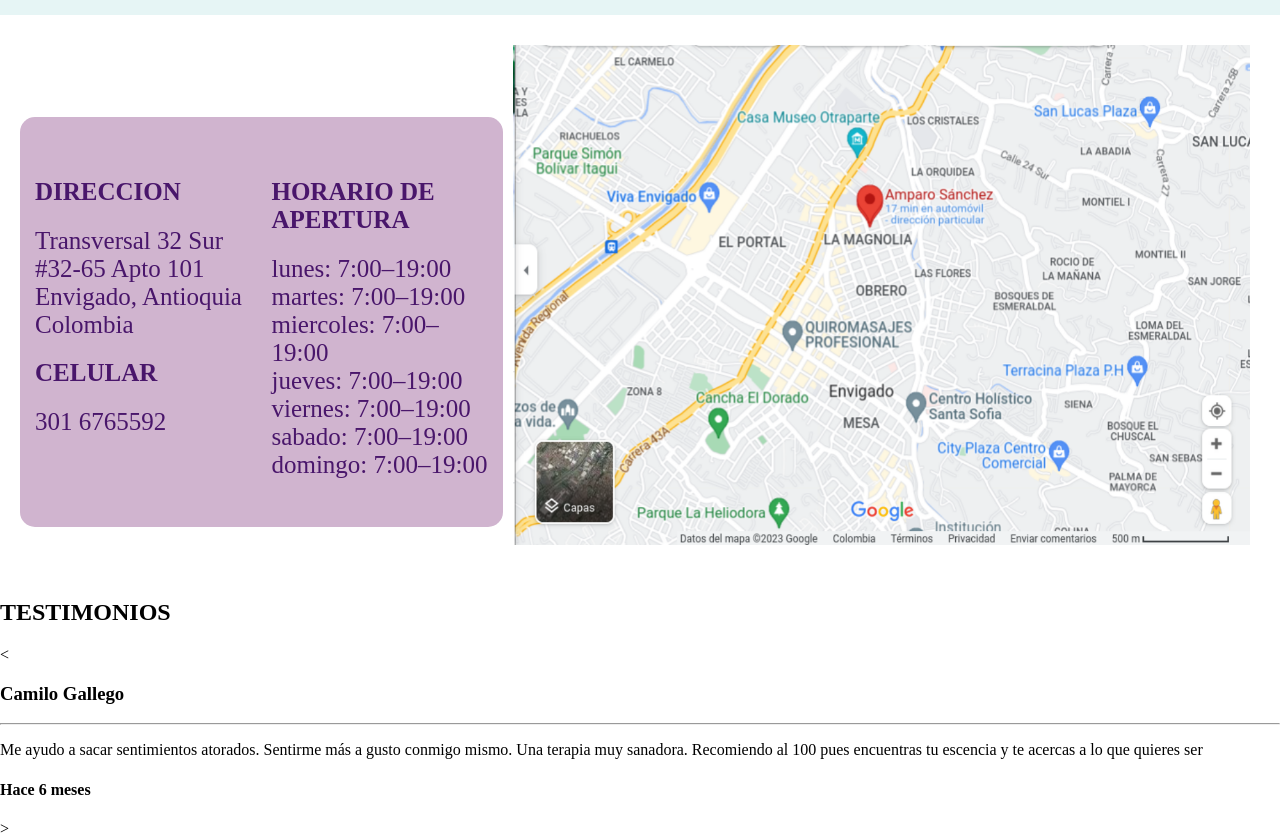
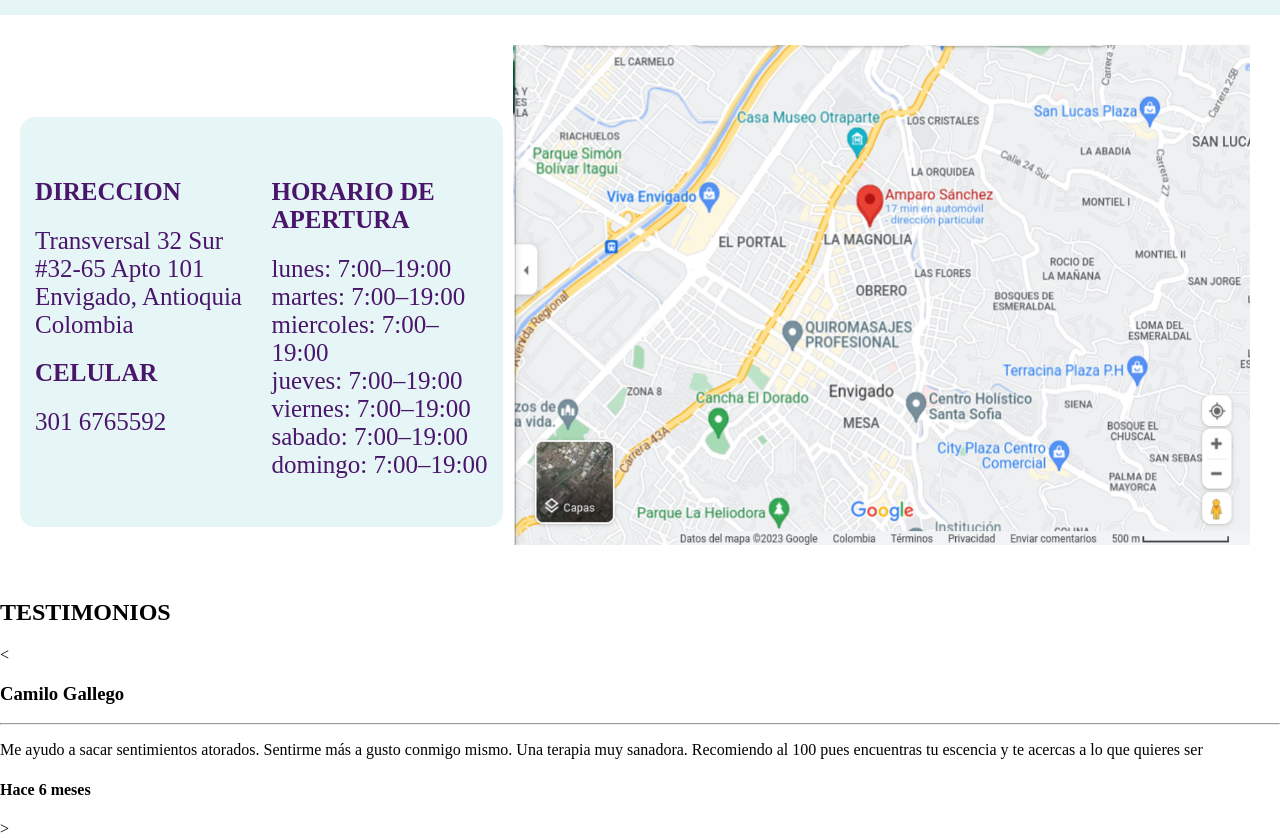
Before and after one commit to danielcarz/vercel5, a React (Vite) app: page / in a window 1280 px wide. Shown: the part 1775-2613 px from the top of the page. Built offline with nearby package versions, Linux system fonts and the light colour scheme.

Commit message:
SASS ubications: cambio de fondo de color

```diff
--- a/src/sass/abstracts/mixins/_mixin_ubications.scss
+++ b/src/sass/abstracts/mixins/_mixin_ubications.scss
@@ -12,5 +12,5 @@
 
     color: $color_text;
     font-size:  $size_text_desktop;
-    background-color: #d0b4cf;
+    background-color: $color_backgrounds_cards;
 }
--- a/src/sass/index.css
+++ b/src/sass/index.css
@@ -663,7 +663,7 @@ body .App {
     display: flex;
     color: #49166B;
     font-size: 25px;
-    background-color: #d0b4cf;
+    background-color: #E6F5F5;
     font-size: 16px;
     width: 100%;
     height: auto;
@@ -713,7 +713,7 @@ body .App {
     display: flex;
     color: #49166B;
     font-size: 25px;
-    background-color: #d0b4cf;
+    background-color: #E6F5F5;
     width: 100%;
     height: auto;
     margin: 0 auto;
@@ -768,7 +768,7 @@ body .App {
     display: flex;
     color: #49166B;
     font-size: 25px;
-    background-color: #d0b4cf;
+    background-color: #E6F5F5;
     margin: 0 auto;
     position: relative;
     top: 25px;
```
Also changed, not shown: 1 other file (tests, documents, lock files or other folders).
